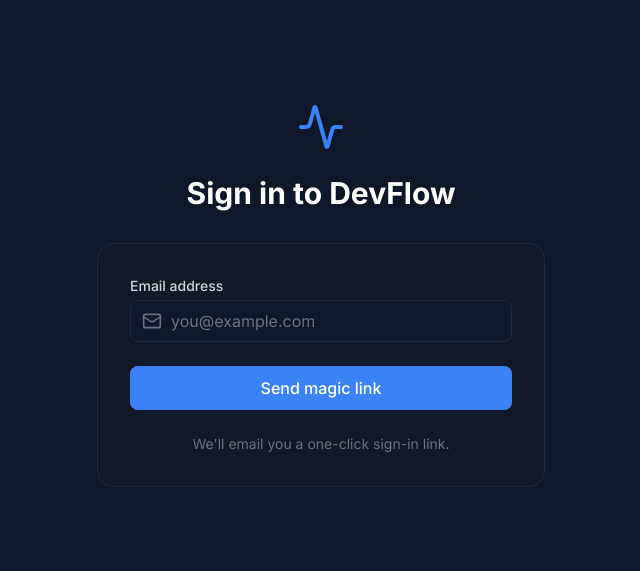
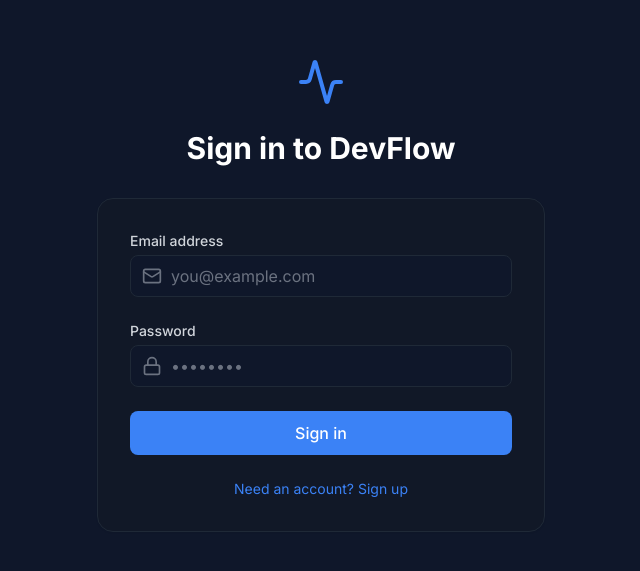
Before and after one commit to Ommadure/devflow, a React (Vite) app: page / in a window 1280 px wide. Shown: the part 105-676 px from the top of the page, without its empty margins (319-959 px from the left). Built offline with nearby package versions, Linux system fonts and the light colour scheme.

Commit message:
going back to gmail and password login method

```diff
--- a/src/features/auth/AuthPage.tsx
+++ b/src/features/auth/AuthPage.tsx
@@ -1,62 +1,32 @@
-import { useState, useEffect } from 'react';
+import { useState } from 'react';
 import { supabase } from '../../lib/supabase';
-import { Activity, Mail, Loader2, CheckCircle } from 'lucide-react';
-import { Modal } from '../../components/ui/Modal';
-
-const RESEND_COOLDOWN_SECONDS = 60;
+import { Activity, Mail, Loader2, Lock } from 'lucide-react';
 
 export function AuthPage() {
   const [email, setEmail] = useState('');
+  const [password, setPassword] = useState('');
+  const [mode, setMode] = useState<'signin' | 'signup'>('signin');
   const [loading, setLoading] = useState(false);
   const [error, setError] = useState<string | null>(null);
-  const [showSuccessModal, setShowSuccessModal] = useState(false);
-  const [cooldownSeconds, setCooldownSeconds] = useState(0);
+  const [info, setInfo] = useState<string | null>(null);
 
-  useEffect(() => {
-    if (cooldownSeconds <= 0) return;
-
-    const timer = setInterval(() => {
-      setCooldownSeconds((prev) => {
-        if (prev <= 1) return 0;
-        return prev - 1;
-      });
-    }, 1000);
-
-    return () => clearInterval(timer);
-  }, [cooldownSeconds]);
-
-  const handleAuth = async (e: React.FormEvent) => {
+  const handleSubmit = async (e: React.FormEvent) => {
     e.preventDefault();
-
-    if (cooldownSeconds > 0) {
-      setError(`Please wait ${cooldownSeconds} seconds before requesting a new magic link.`);
-      return;
-    }
-
     setLoading(true);
     setError(null);
+    setInfo(null);
 
     try {
-      const { error } = await supabase.auth.signInWithOtp({
-        email,
-        options: {
-          emailRedirectTo: window.location.origin,
-          shouldCreateUser: true,
-        },
-      });
-
-      if (error) {
-        if (error.status === 429 || error.message.toLowerCase().includes('rate limit')) {
-          throw new Error('Too many requests. Please wait a minute before trying again.');
-        }
-        throw error;
+      if (mode === 'signup') {
+        const { error } = await supabase.auth.signUp({ email, password });
+        if (error) throw error;
+        setInfo('Account created. Check your email to verify your address.');
+      } else {
+        const { error } = await supabase.auth.signInWithPassword({ email, password });
+        if (error) throw error;
       }
-
-      setShowSuccessModal(true);
-      setCooldownSeconds(RESEND_COOLDOWN_SECONDS);
     } catch (err: any) {
-      const message = err.message || 'Something went wrong. Please try again.';
-      setError(message);
+      setError(err.message || 'Something went wrong. Please try again.');
     } finally {
       setLoading(false);
     }
@@ -69,24 +39,27 @@ export function AuthPage() {
           <Activity className="w-12 h-12 text-accent" />
         </div>
         <h2 className="mt-6 text-center text-3xl font-extrabold text-white">
-          Sign in to DevFlow
+          {mode === 'signup' ? 'Create your account' : 'Sign in to DevFlow'}
         </h2>
       </div>
 
       <div className="mt-8 sm:mx-auto sm:w-full sm:max-w-md">
         <div className="card p-8">
-          <form className="space-y-6" onSubmit={handleAuth}>
+          <form className="space-y-6" onSubmit={handleSubmit}>
             {error && (
               <div className="bg-red-500/10 border border-red-500/20 text-red-400 p-3 rounded-md text-sm">
                 {error}
               </div>
             )}
+            {info && (
+              <div className="bg-green-500/10 border border-green-500/20 text-green-400 p-3 rounded-md text-sm">
+                {info}
+              </div>
+            )}
 
             <div>
-              <label className="block text-sm font-medium text-gray-300">
-                Email address
-              </label>
-              <div className="mt-1 relative rounded-md shadow-sm">
+              <label className="block text-sm font-medium text-gray-300">Email address</label>
+              <div className="mt-1 relative">
                 <div className="absolute inset-y-0 left-0 pl-3 flex items-center pointer-events-none">
                   <Mail className="h-5 w-5 text-gray-500" />
                 </div>
@@ -101,47 +74,42 @@ export function AuthPage() {
               </div>
             </div>
 
+            <div>
+              <label className="block text-sm font-medium text-gray-300">Password</label>
+              <div className="mt-1 relative">
+                <div className="absolute inset-y-0 left-0 pl-3 flex items-center pointer-events-none">
+                  <Lock className="h-5 w-5 text-gray-500" />
+                </div>
+                <input
+                  type="password"
+                  required
+                  value={password}
+                  onChange={(e) => setPassword(e.target.value)}
+                  className="input-field w-full pl-10"
+                  placeholder="••••••••"
+                  minLength={6}
+                />
+              </div>
+            </div>
+
             <button
               type="submit"
-              disabled={loading || cooldownSeconds > 0}
-              className="btn-primary w-full flex justify-center py-2.5 disabled:opacity-50"
+              disabled={loading}
+              className="btn-primary w-full flex justify-center py-2.5"
             >
-              {loading ? (
-                <Loader2 className="w-5 h-5 animate-spin" />
-              ) : cooldownSeconds > 0 ? (
-                `Resend in ${cooldownSeconds}s`
-              ) : (
-                'Send magic link'
-              )}
+              {loading ? <Loader2 className="w-5 h-5 animate-spin" /> : mode === 'signup' ? 'Create account' : 'Sign in'}
             </button>
           </form>
 
-          <p className="mt-6 text-center text-sm text-gray-500">
-            We'll email you a one-click sign-in link.
-          </p>
+          <div className="mt-6 text-center text-sm text-gray-500">
+            {mode === 'signup' ? (
+              <button className="text-accent hover:underline" onClick={() => setMode('signin')}>Already have an account? Sign in</button>
+            ) : (
+              <button className="text-accent hover:underline" onClick={() => setMode('signup')}>Need an account? Sign up</button>
+            )}
+          </div>
         </div>
       </div>
-
-      <Modal
-        isOpen={showSuccessModal}
-        onClose={() => setShowSuccessModal(false)}
-        title="Email Sent"
-      >
-        <div className="flex flex-col items-center text-center gap-4">
-          <div className="p-4 rounded-full bg-green-500/10 text-green-500">
-            <CheckCircle className="w-8 h-8" />
-          </div>
-          <p className="text-gray-300 text-lg leading-relaxed">
-            Check your email for the magic login link we just sent to <span className="text-white font-bold">{email}</span>.
-          </p>
-          <button
-            onClick={() => setShowSuccessModal(false)}
-            className="btn-primary w-full mt-6 py-3"
-          >
-            Got it
-          </button>
-        </div>
-      </Modal>
     </div>
   );
 }
```
